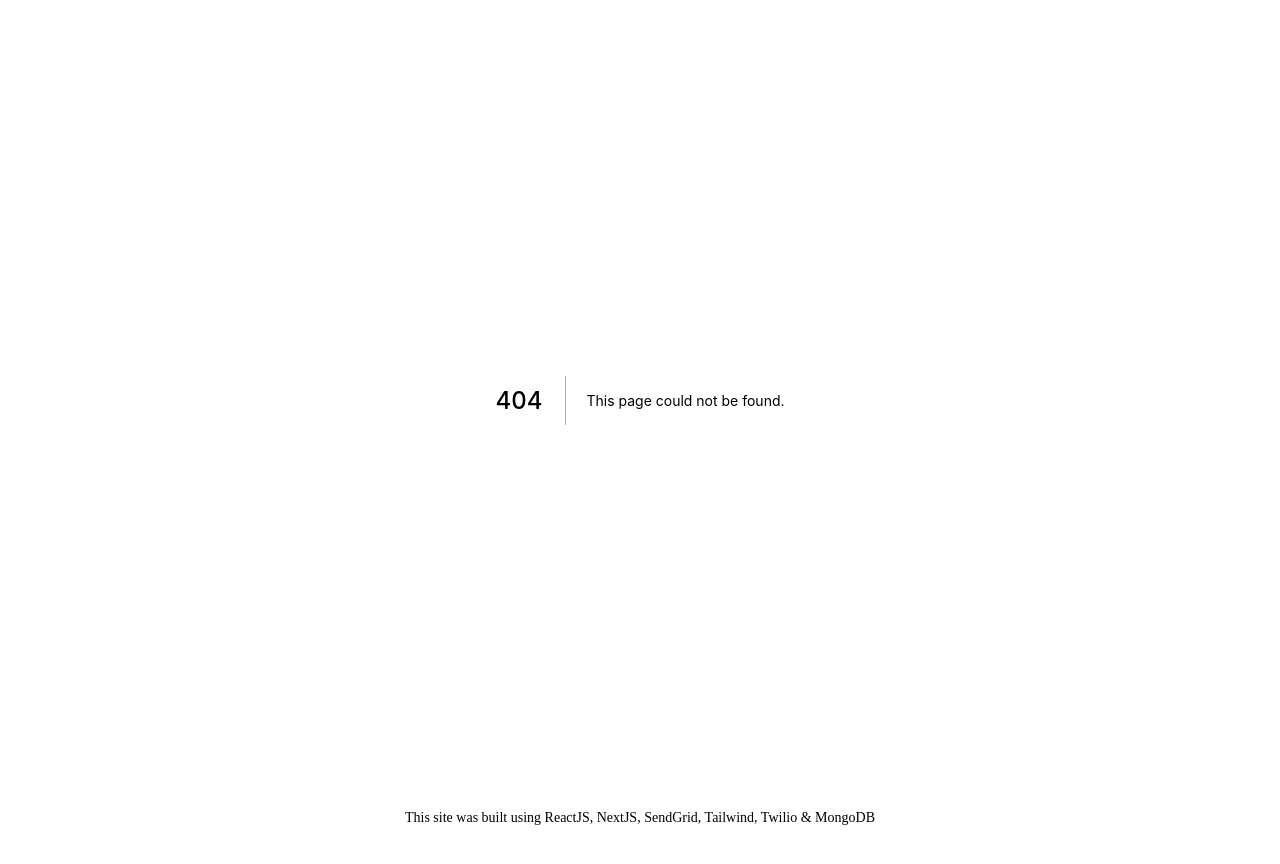
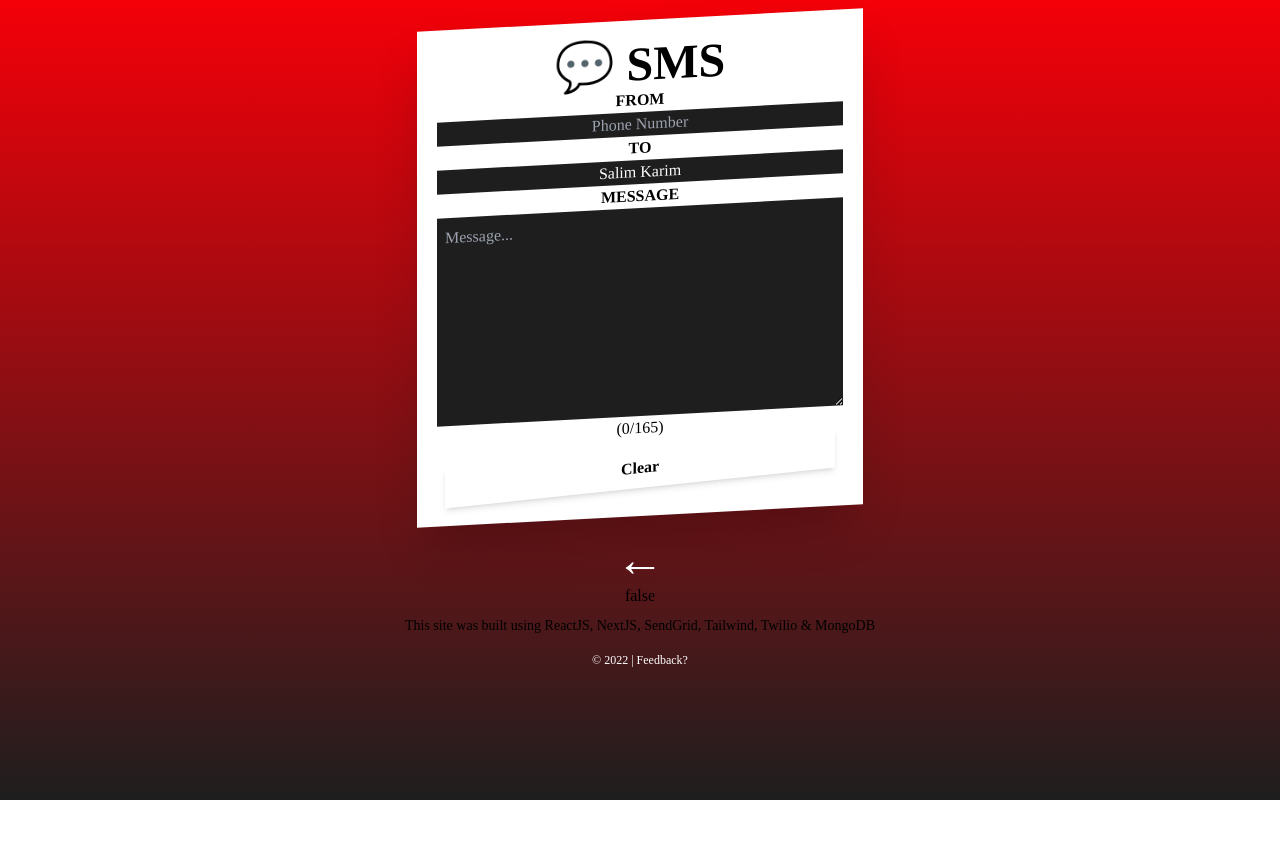
Before and after one commit to metasal1/resume, a Next.js app: page /sms in a window 1280 px wide. Before the commit this address had no page. Shown: the top 864 px of the page. After the commit the page ends 800 px from the top, so only its background shows below. Built offline with nearby package versions, Linux system fonts and the light colour scheme.

Commit message:
fixed sms

```diff
--- a/package.json
+++ b/package.json
@@ -18,6 +18,7 @@
     "react": "18.1.0",
     "react-dom": "18.1.0",
     "react-router-dom": "^6.3.0",
+    "twilio": "^3.84.1",
     "typewriter-effect": "^2.18.2"
   },
   "devDependencies": {
--- a/pages/about.js
+++ b/pages/about.js
@@ -13,14 +13,17 @@ export default function Home() {
       <div className="card">
         <div className="text-3xl font-bold">🏠 Statement</div>
         <div className="p-4 text-2xl">
-          <div>
-            Salim is a passionate and hard-working developer who has a proven
-            track record of creating solutions and products that exceed business
-            and spec requirements. For his next challenge, Salim is looking to
-            push himself to grow his already well-established creativity and
-            problem-solving skills to continue his development as a full stack
-            developer.
-          </div>
+          <p>
+          Salim Karim is a highly skilled Full Stack Engineer with a proven track record of delivering innovative and results-driven solutions. With a Bachelor of Computing from Monash University, a Diploma of Engineering (Computer Systems) from RMIT, and a Certificate IV in Training and Assessment from Box Hill Institute, Salim has a strong educational background in computing and engineering. Additionally, Salim is a Certified Custom Apps Developer from Zendesk.
+</p>
+<p>
+
+Salim has over 2 years of professional experience working as a software developer for Amazon AWS / Zendesk at Aware Super, where he has developed and maintained a variety of custom apps used by over 300 agents, including the Member Viewer app, MemberLocker, SkipReporter, SecureMyPDF, Document Indexer app, MemberPrefs, SendSMS, Next Best Convo app, NBC Logger and Workflows Manager. Salim has also been involved in migrating 260,000 members to Zendesk, designing employer schema for managing 90,000 members in Zendesk, and working with the business to gather requirements and points of friction for process improvement.
+</p>
+<p>
+
+Prior to that, Salim has worked as a JavaScript Developer / Zendesk Consultant at Vision Australia where he implemented and customized Zendesk into the Retail / Equipment Solutions team, integrated a complex solution utilising Okta SSO and MFA, Microsoft Dynamics, Oracle NetSuite, Salesforce Lightning, Drupal Commerce and Mulesoft API, Created Vision Store Locator using Javascript, JQuery, NodeJS, Google Maps API, Drupal - Administer and customise using HTML, CSS, JS using ARIA and WCAG best practice for low vision audiences.
+</p>
         </div>
       </div>
       <div className="card">
--- /dev/null
+++ b/pages/api/sms.js
@@ -0,0 +1,30 @@
+import Twilio from 'twilio';
+
+export default function sms(req, res) {
+
+  const client = new Twilio(process.env.TWILIO_SID, process.env.TWILIO_TOKEN);
+
+  if (req.method !== 'POST') {
+    res.status(405).json({ result: "error", message: "Method not allowed" });
+    return;
+  }
+
+  if (!req.body){
+    res.status(400).json({ result: "error", message: "No body" });
+    return;
+  }
+
+  const body = JSON.parse(req.body);
+
+    client.messages
+      .create({
+        body: `From: ${body.from}\nMessage:\n ${body.message}`,
+        to: '+61401222228', // Text this number
+        from: 'Salim', // From a valid Twilio number
+      })
+      .then((message) => {
+        console.log(message.sid)
+        res.status(200).json({ result: "success", message: message });
+      }
+      )
+    }
--- a/pages/contact.js
+++ b/pages/contact.js
@@ -15,14 +15,19 @@ export default function Contact() {
       <div className="card">
         <div className="text-5xl font-bold">📇 Contact</div>
         <div className="card">☎️ CALL
-<div className="btn-primary">🇦🇺 +61 401 222 228</div>
-<div className="btn-primary"> 🇺🇸 +1 786 872 5140</div>
-        </div>
-        <div className="btn-primary">
-          💬 TEXT
-          <a className="hover:underline font-normal" href="sms:+61401222228">
+          <a href="tel:+61401222228" target="_blank" rel="noreferrer">
+            <div className="btn-primary">🇦🇺 +61 401 222 228</div>
+          </a>
+          <a href="tel:+17868725140" target="_blank" rel="noreferrer">
+
+            <div className="btn-primary"> 🇺🇸 +1 786 872 5140</div>
           </a>
         </div>
+        <Link href="/sms">
+          <div className="btn-primary">
+            💬 SMS
+          </div>
+        </Link>
         <Link href="/email">
           <div className="btn-primary">
             ✉️ EMAIL <br />
--- a/pages/qualifications.js
+++ b/pages/qualifications.js
@@ -22,6 +22,8 @@ export default function Qualifications() {
           <sup>RMIT</sup>
           <div>Certificate IV in Training</div>
           <sup> Box Hill Institute</sup>
+          <div>Certified Custom Apps Developer</div>
+          <sup>Zendesk</sup>
         </div>
       </div>
       <Link href="/">
--- /dev/null
+++ b/pages/sms.js
@@ -0,0 +1,117 @@
+import { useEffect, useState } from "react";
+import Head from "next/head";
+import Link from "next/link";
+export default function SMS(props) {
+  const [from, setFrom] = useState();
+  const [message, setMessage] = useState('');
+  const [button, setButton] = useState(false);
+  const [response, setResponse] = useState();
+  const [resultBox, setResultBox] = useState(false);
+
+  useEffect(() => {
+    if (from && message) {
+      setButton(true);
+    } else {
+      setButton(false);
+    }
+  }, [from, message]);
+
+  const handleClick = event => {
+    // 👇️ toggle isActive state on click
+    setResultBox(current => !current);
+  };
+
+
+  const success = () => {
+      setFrom('')
+      setMessage('')
+      handleClick()
+  }
+  const send = async () => {
+    const options = {
+      method: 'POST',
+      body: JSON.stringify({
+        from: from,
+        message: message,
+      }),
+    }
+
+    const email = await fetch(
+      `api/sms`, options
+    );
+    const result = await email.json();
+    setResponse('message sent!')
+    console.log(result);
+    if (result.result === 'success')
+    {
+        success()
+    }
+  };
+
+  return (
+    <>
+      <Head>
+        <title>
+          Get in touch with Salim Karim | Full Stack Developer Melbourne
+        </title>
+      </Head>
+      <div className="card">
+        <div className="text-5xl font-bold">💬 SMS</div>
+
+        {props.result}
+        <div className="font-bold has-tooltip">
+          <span className="tooltip">That&apos;s you</span>
+          FROM
+        </div>
+        <input
+          onChange={(e) => {
+            setFrom(e.target.value);
+          }}
+          className="text-center bg-cokesecondary text-white"
+          type="tel"
+          required
+          value={from}
+          placeholder="Phone Number"
+        ></input>
+        <div className="font-bold has-tooltip">
+          <span className="tooltip">That&apos;s me</span>
+          TO
+        </div>
+        <input
+          className="text-center bg-cokesecondary text-white"
+          value="Salim Karim"
+          tabIndex="-1"
+          readOnly
+        ></input>
+        <div className="font-bold">MESSAGE</div>
+        <textarea
+          onChange={(e) => {
+            setMessage(e.target.value);
+          }}
+          required
+          rows="8"
+          value={message}
+          className="bg-cokesecondary text-white p-2"
+          placeholder="Message..."
+        ></textarea>
+        <div>({message.length}/165)</div>
+        <button onClick={()=>(setMessage(''), setFrom(''))} type="button" className="btn-primary">Clear</button>
+        <div className={resultBox ? 'snack animate-exit': 'snack animate-exit'}>{response}</div>
+        {button && (
+          <button
+            onClick={send}
+            type="button"
+            className={resultBox ? 'animate-bounce sendBtn btn-primary w-1/3 m-auto mt-5 animate-exit': 'sendBtn btn-primary w-1/3 m-auto mt-5' }
+            // className="sendBtn btn-primary w-1/3 m-auto mt-5"
+          >
+            SEND
+          </button>
+        )}
+      </div>
+      <Link href="/contact">
+        <a className="backarrow">&larr;</a>
+      </Link>
+      <div>{resultBox.toString()}</div>
+    </>
+  );
+}
```
Also changed, not shown: 2 other files (tests, documents, lock files or other folders).
